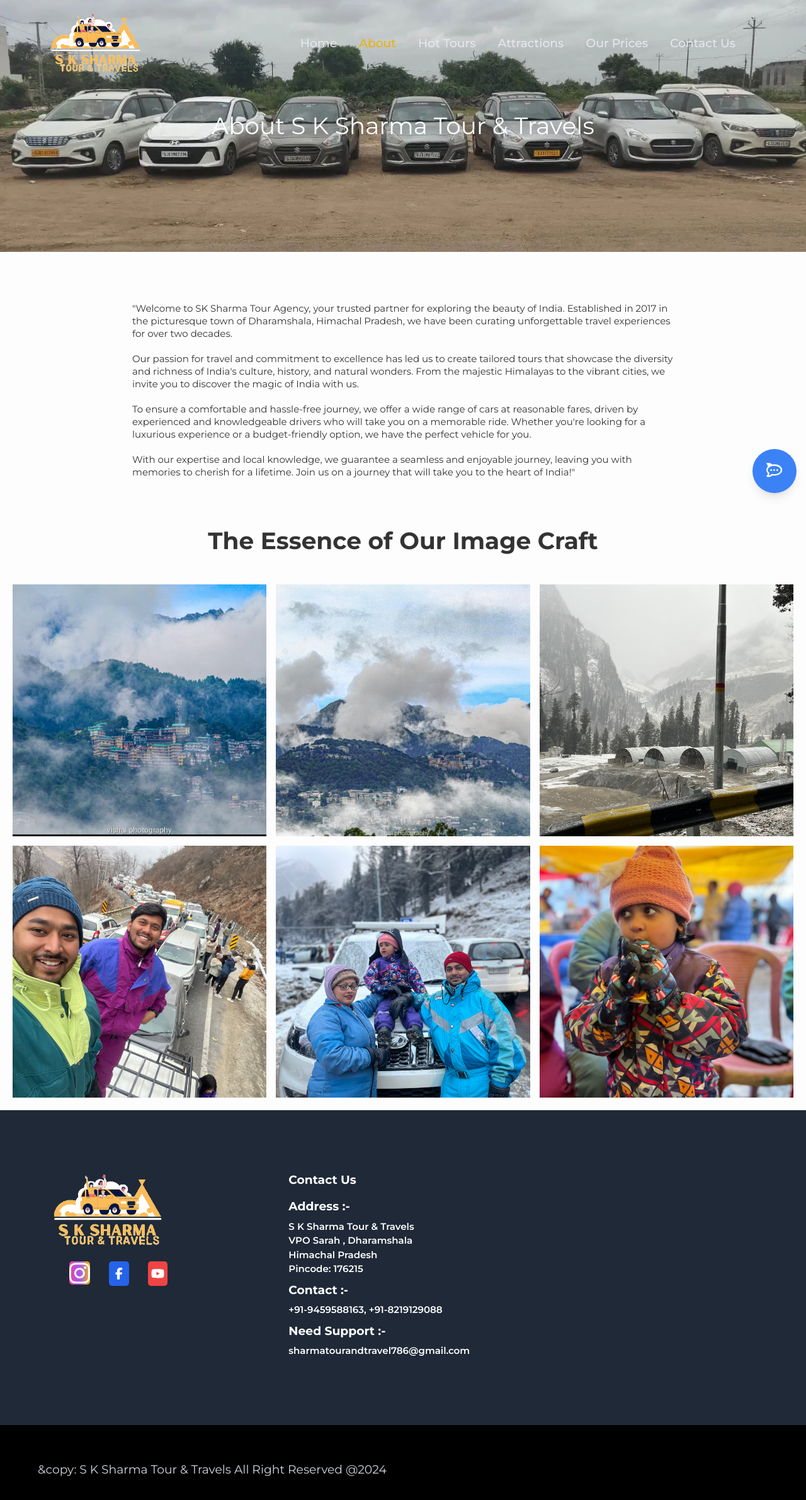
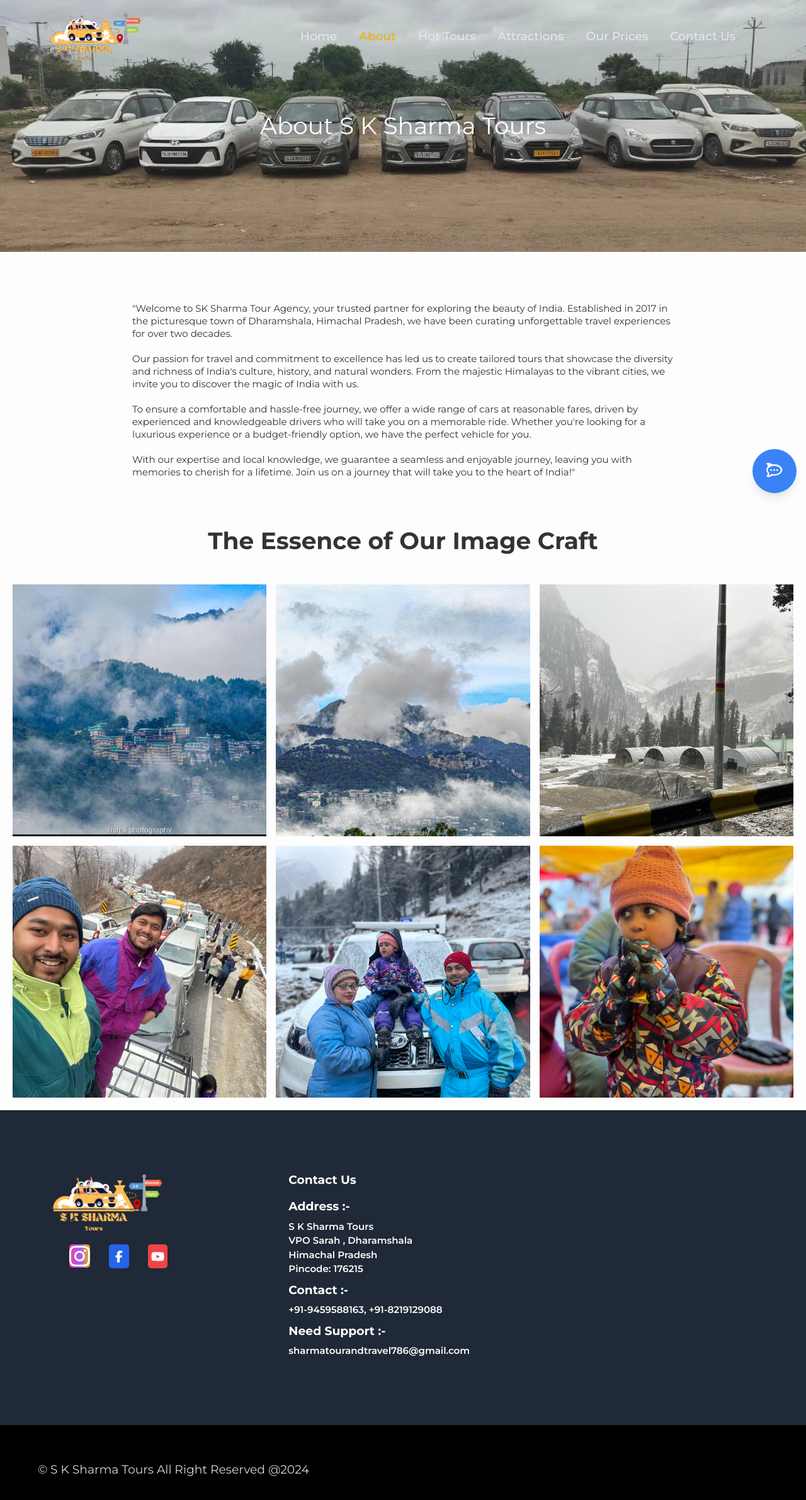
Before and after one commit to 07anujsachan/sk-sharmaT-T, a React (Create React App) app in the folder app/: page /about in a window 1280 px wide. Shown: the top 2382 px of the page at 63% size. Built offline with nearby package versions, Linux system fonts and the light colour scheme; grey boxes are pictures that could not be loaded; a web font is replaced by a local one.

Commit message:
update logo

```diff
--- a/app/src/components/About.js
+++ b/app/src/components/About.js
@@ -8,7 +8,7 @@ export const About = () => {
       <div className="about-bg lg:h-[400px] md:h-[300px] h-96  flex justify-center items-center ">
         <h3 className=" lg:text-6xl md:text-4xl text-3xl text-white ">
           {" "}
-          About S K Sharma Tour & Travels
+          About S K Sharma Tours
         </h3>
       </div>
       <div className="mx-auto max-w-[900px] my-20 p-8">
--- a/app/src/components/Contact.js
+++ b/app/src/components/Contact.js
@@ -27,7 +27,7 @@ export const Contact = () => {
         <form
           action="https://formspree.io/f/mkndrqdg"
           method="POST"
-          className="md:w-1/2 w-full"
+          className="md:w-1/2 w-full flex justify-center items-center flex-col"
         >
           <div className="input-box">
             <input type="text" name="name" placeholder="Full Name" />
--- a/app/src/components/Floating.js
+++ b/app/src/components/Floating.js
@@ -10,7 +10,7 @@ export const FloatingActionButton = () => {
   const handleToggle = () => setIsOpen(!isOpen);
 
   const handleCall = () => {
-    window.location.href = "tel:9459588163";
+    window.location.href = "tel:8219129088";
   };
 
   const handleWhatsapp = () => {
--- a/app/src/components/Footer.js
+++ b/app/src/components/Footer.js
@@ -7,13 +7,13 @@ import {
 } from "@fortawesome/free-brands-svg-icons";
 export const Footer = () => {
   const address = {
-    name: "S K Sharma Tour & Travels",
+    name: "S K Sharma Tours",
     address: "VPO Sarah , Dharamshala",
     state: "Himachal Pradesh",
     pincode: "176215",
     number: "+91-9459588163",
     number1: "+91-8219129088",
-    gmail:"sharmatourandtravel786@gmail.com"
+    gmail: "sharmatourandtravel786@gmail.com",
   };
 
   const mapUrl =
@@ -21,30 +21,43 @@ export const Footer = () => {
 
   return (
     <>
-      <footer className="bg-gray-800 text-white py-40 px-32">
+      <footer className="bg-gray-800 text-white md:px-32 lg:px-32 py-40 px-12">
         <div className="container mx-auto grid grid-cols-1 gap-6 md:grid-cols-2 lg:grid-cols-3">
           {/* Logo */}
           <div className="flex-shrink-0 mb-6 md:mb-0">
             <img
-              src="/logo.png"
+              src="/finallogo.png"
               alt="Company Logo"
-              className="lg:w-1/2 md:w-1/2 w-full "
+              className="lg:w-1/2 md:w-1/2 w-3/5 "
             />
             <div className="flex lg:ml-8 mt-8 ml-2 md:ml-6">
-              <a href="https://www.instagram.com/sk_sharma_tours?igsh=MTNybnlzeGR6dzlqZQ%3D%3D&utm_source=qr" target="_blank"><FontAwesomeIcon
+              <a
+                href="https://www.instagram.com/sk_sharma_tours?igsh=MTNybnlzeGR6dzlqZQ%3D%3D&utm_source=qr"
+                target="_blank"
+              >
+                <FontAwesomeIcon
                   className="text-6xl  mx-4 font-bold bg-gradient-to-r from-pink-500 via-purple-500 to-yellow-500 rounded-lg bg-clip-border"
                   icon={faInstagram}
-              /></a>
-              <a href="https://www.facebook.com/profile.php?id=61563539683762" target="_blank"><FontAwesomeIcon
+                />
+              </a>
+              <a
+                href="https://www.facebook.com/profile.php?id=61563539683762"
+                target="_blank"
+              >
+                <FontAwesomeIcon
                   className="bg-blue-600 text-white font-bold text-3xl p-4 mx-8 rounded-lg"
                   icon={faFacebookF}
-              /></a>
-              <a href="https://youtube.com/@sumitsharma4405?si=W-pJ_fjNv9NqfH_X" target="_blank"><FontAwesomeIcon
+                />
+              </a>
+              <a
+                href="https://youtube.com/@sumitsharma4405?si=W-pJ_fjNv9NqfH_X"
+                target="_blank"
+              >
+                <FontAwesomeIcon
                   className="bg-red-500 text-3xl py-4 px-2 mx-4 rounded-lg"
                   icon={faYoutube}
-              /></a>
-
-
+                />
+              </a>
             </div>
           </div>
 
@@ -63,7 +76,10 @@ export const Footer = () => {
               {address.number}, {address.number1}
             </p>
             <p className="my-4 text-3xl font-bold">Need Support :-</p>
-            <a className="mb-1 text-2xl font-semibold" href="mailto:sharmatourandtravel786@gmail.com">
+            <a
+              className="mb-1 text-2xl font-semibold"
+              href="mailto:sharmatourandtravel786@gmail.com"
+            >
               {address.gmail}
             </a>
           </div>
@@ -82,9 +98,9 @@ export const Footer = () => {
           </div>
         </div>
       </footer>
-      <div className="p-24 bg-black">
-        <p className="text-3xl text-gray-300">
-          &copy: S K Sharma Tour & Travels All Right Reserved @2024
+      <div className="md:p-24 lg:p-24 px-8 py-12 bg-black">
+        <p className="md:text-3xl lg:text-3xl text-xl text-gray-300">
+          &copy; S K Sharma Tours All Right Reserved @2024
         </p>
       </div>
     </>
--- a/app/src/components/Header.js
+++ b/app/src/components/Header.js
@@ -35,7 +35,7 @@ export const Header = () => {
       >
         <img
           className="logo md:w-[150px] w-[100px] z-20"
-          src="/logo.png"
+          src="/finallogo.png"
           alt="Logo"
         />
 
--- a/app/src/components/Hero.js
+++ b/app/src/components/Hero.js
@@ -125,7 +125,6 @@ export const Hero = () => {
 
   return (
     <>
-
       <div style={backgroundStyle}>
         <Header />
 
@@ -586,6 +585,39 @@ export const Hero = () => {
           </div>
         </div>
       </section>
+      {/* contact form */}
+      <section className="px-10  md:px-40 lg:px-80 py-16 contact">
+        <h1 className="text-5xl text-[#124e66] my-12 font-semibold text-center">
+          Get In Touch
+        </h1>
+        <form
+          action="https://formspree.io/f/mkndrqdg"
+          method="POST"
+          className="md:w-1/2 w-full"
+        >
+          <div className="input-box">
+            <input type="text" name="name" placeholder="Full Name" />
+            <input type="email" name="email" placeholder="Email Address" />
+          </div>
+          <div className="input-box">
+            <input type="number" name="number" placeholder="Mobile Number" />
+            <input type="text" name="subject" placeholder="Email Subject" />
+          </div>
+          <textarea
+            name="message"
+            id=""
+            cols="30"
+            rows="10"
+            placeholder="Your Message"
+          ></textarea>
+          <button
+            type="submit"
+            className="bg-white p-4 w-full text-3xl hover:bg-[#124E66] hover:text-yellow-500 rounded-xl  msg-btn"
+          >
+            Send Message
+          </button>
+        </form>
+      </section>
     </>
   );
 };
--- a/app/src/index.css
+++ b/app/src/index.css
@@ -247,3 +247,8 @@ body {
 .image {
   object-fit: cover;
 }
+
+.msg-btn{
+
+  box-shadow: 0 4px 8px 0 rgba(0, 0, 0, 0.2), 0 6px 20px 0 rgba(0, 0, 0, 0.19);
+}
```
Also changed, not shown: app/public/finallogo.png (added). Lines whose indentation alone changed are shown as unchanged.
